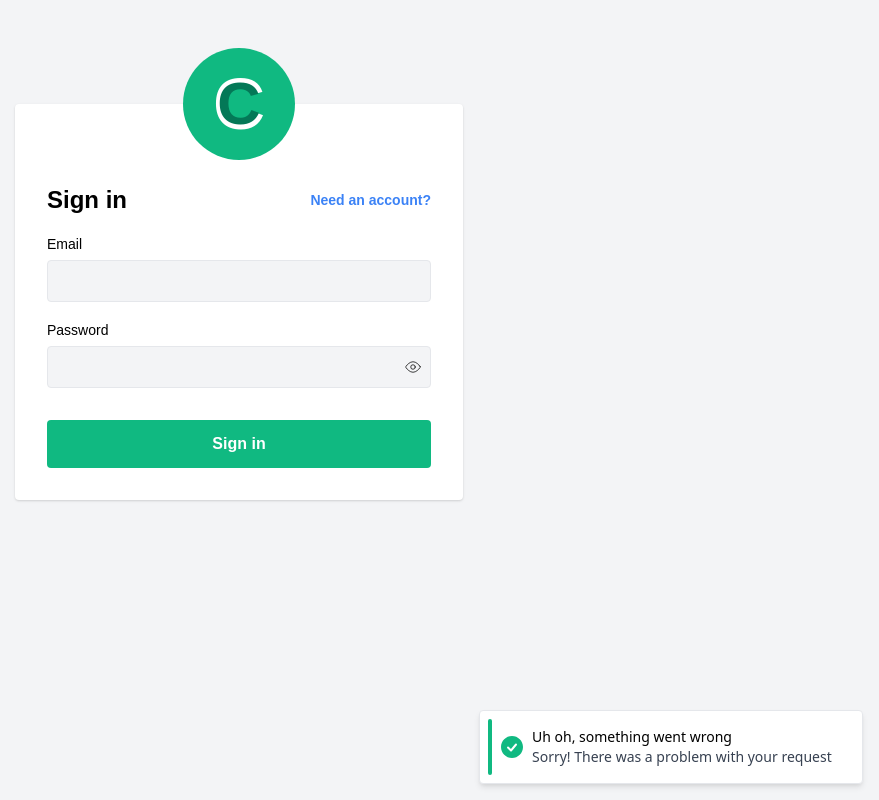
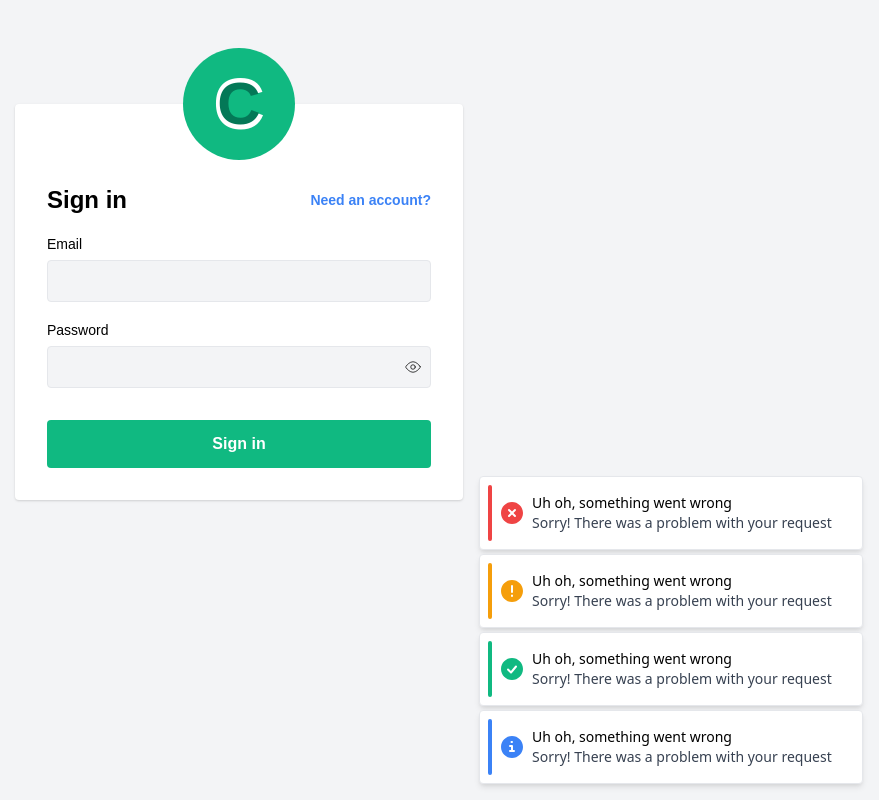
Before and after one commit to noahskorner/curabu, a Vue app in the folder client/: page /login in a window 1280 px wide. Shown: the whole page, without its empty margins (401-1280 px from the left). Built offline with nearby package versions, Linux system fonts and the light colour scheme.

Commit message:
Started alerts component, sketched out sidebar component.

```diff
--- a/client/src/assets/css/style.css
+++ b/client/src/assets/css/style.css
@@ -8,21 +8,33 @@
 /* CSS Variables **/
 :root {
   --font-primary: "Urbanist", sans-serif;
+  /* Theme Colors */
   --primary: theme("colors.green.500");
   --secondary: theme("colors.green.700");
+  /* Background Colors */
   --b-primary: theme("colors.white");
   --b-secondary: theme("colors.gray.100");
+  --b-secondary-op: rgba(243, 244, 246, 0.6);
+  --b-tertiary: theme("colors.gray.200");
+  /* Text Colors */
   --t-primary: theme("colors.black");
   --t-secondary: theme("colors.gray.700");
+  --t-tertiary: theme("colors.gray.500");
   --bd-primary: theme("colors.gray.200");
 }
 :root[data-theme="dark"] {
+  /* Theme Colors */
   --primary: theme("colors.green.500");
   --secondary: theme("colors.green.700");
+  /* Background Colors */
   --b-primary: theme("colors.gray.800");
   --b-secondary: theme("colors.gray.900");
+  --b-secondary-op: rgba(17, 24, 39, 0.4);
+  --b-tertiary: theme("colors.gray.700");
+  /* Text Colors */
   --t-primary: theme("colors.white");
   --t-secondary: theme("colors.blue.200");
+  --t-tertiary: theme("colors.gray.300");
   --bd-primary: theme("colors.gray.700");
 }
 
@@ -43,6 +55,9 @@
 }
 .bg-b-secondary {
   background-color: var(--b-secondary);
+}
+.hover\:bg-b-secondary-op:hover {
+  background-color: var(--b-secondary-op);
 }
 .bg-b-tertiary {
   background-color: var(--b-tertiary);
@@ -86,6 +101,9 @@
 }
 .text-t-secondary {
   color: var(--t-secondary);
+}
+.text-t-tertiary {
+  color: var(--t-tertiary);
 }
 
 /* Text Colors Hover */
--- a/client/src/common/constants.js
+++ b/client/src/common/constants.js
@@ -1,4 +1,9 @@
 const usernameRegex = /^[a-z0-9-_.]+$/;
 const emailRegex = /^(([^<>()[\]\\.,;:\s@"]+(\.[^<>()[\]\\.,;:\s@"]+)*)|(".+"))@((\[[0-9]{1,3}\.[0-9]{1,3}\.[0-9]{1,3}\.[0-9]{1,3}\])|(([a-zA-Z\-0-9]+\.)+[a-zA-Z]{2,}))$/;
-
-export { usernameRegex, emailRegex };
+const alertTypes = {
+  error: 0,
+  success: 1,
+  info: 2,
+  warning: 3,
+};
+export { usernameRegex, emailRegex, alertTypes };
--- a/client/src/components/common/layout/Alerts.vue
+++ b/client/src/components/common/layout/Alerts.vue
@@ -1,11 +1,24 @@
 <template>
-  <div class="fixed bottom-0 right-0 z-50 p-4">
+  <transition-group
+    tag="div"
+    class="fixed bottom-0 right-0 z-50 p-4"
+    name="slide-right"
+    appear
+  >
     <button
-      class="w-96 alert p-2 bg-b-primary shadow-md rounded flex justify-between items-stretch border-bd-primary border text-left"
+      v-for="alert in alerts"
+      @click="removeAlert(alert.id)"
+      :key="alert.id"
+      class="w-96 mt-1 p-2 bg-b-primary shadow-md rounded flex justify-between items-stretch border-bd-primary border text-left"
     >
       <div class="flex items-center">
-        <div class="h-full w-1 bg-green-500 rounded"></div>
+        <div
+          class="h-full w-1 rounded"
+          :class="alertBarClass(alert.type)"
+        ></div>
+        <!-- Success Icon -->
         <svg
+          v-if="alert.type === alertTypes.success"
           xmlns="http://www.w3.org/2000/svg"
           width="24"
           height="24"
@@ -20,23 +33,132 @@
             d="M12 1C5.925 1 1 5.925 1 12s4.925 11 11 11 11-4.925 11-11S18.075 1 12 1zm4.768 9.14a1 1 0 1 0-1.536-1.28l-4.3 5.159-2.225-2.226a1 1 0 0 0-1.414 1.414l3 3a1 1 0 0 0 1.475-.067l5-6z"
           />
         </svg>
+        <!-- Error Icon -->
+        <svg
+          v-else-if="alert.type === alertTypes.error"
+          xmlns="http://www.w3.org/2000/svg"
+          width="24"
+          height="24"
+          viewBox="0 0 24 24"
+          fill="currentColor"
+          stroke-width="2"
+          class="ai ai-CircleXFill text-red-500 mx-2"
+        >
+          <path
+            fill-rule="evenodd"
+            clip-rule="evenodd"
+            d="M12 1C5.925 1 1 5.925 1 12s4.925 11 11 11 11-4.925 11-11S18.075 1 12 1zm3.707 8.707a1 1 0 0 0-1.414-1.414L12 10.586 9.707 8.293a1 1 0 1 0-1.414 1.414L10.586 12l-2.293 2.293a1 1 0 1 0 1.414 1.414L12 13.414l2.293 2.293a1 1 0 0 0 1.414-1.414L13.414 12l2.293-2.293z"
+          />
+        </svg>
+        <!-- Warning Icon -->
+        <svg
+          v-else-if="alert.type === alertTypes.warning"
+          xmlns="http://www.w3.org/2000/svg"
+          width="24"
+          height="24"
+          viewBox="0 0 24 24"
+          fill="currentColor"
+          stroke-width="2"
+          class="ai ai-CircleAlertFill text-yellow-500 mx-2"
+        >
+          <path
+            fill-rule="evenodd"
+            clip-rule="evenodd"
+            d="M12 1C5.925 1 1 5.925 1 12s4.925 11 11 11 11-4.925 11-11S18.075 1 12 1zm1 6a1 1 0 1 0-2 0v6a1 1 0 1 0 2 0V7zm0 9.5a1 1 0 1 0-2 0v.5a1 1 0 1 0 2 0v-.5z"
+          />
+        </svg>
+        <!-- Info Icon -->
+        <svg
+          v-else-if="alert.type === alertTypes.info"
+          xmlns="http://www.w3.org/2000/svg"
+          width="24"
+          height="24"
+          viewBox="0 0 24 24"
+          fill="currentColor"
+          stroke-width="2"
+          class="ai ai-InfoFill text-blue-500 mx-2"
+        >
+          <path
+            fill-rule="evenodd"
+            clip-rule="evenodd"
+            d="M12 1C5.925 1 1 5.925 1 12s4.925 11 11 11 11-4.925 11-11S18.075 1 12 1zm-.5 5a1 1 0 1 0 0 2h.5a1 1 0 1 0 0-2h-.5zM10 10a1 1 0 1 0 0 2h1v3h-1a1 1 0 1 0 0 2h4a1 1 0 1 0 0-2h-1v-4a1 1 0 0 0-1-1h-2z"
+          />
+        </svg>
       </div>
       <div class="text-sm flex-grow flex flex-col justify-center py-2">
-        <h6 class="font-medium text-t-primary">Uh oh, something went wrong</h6>
+        <h6 class="font-medium text-t-primary">{{ alert.title }}</h6>
         <p class="text-t-secondary">
-          Sorry! There was a problem with your request
+          {{ alert.message }}
         </p>
       </div>
     </button>
-  </div>
+  </transition-group>
 </template>
 
 <script>
-export default {};
+import { alertTypes } from "../../../common/constants";
+import useAlerts from "../../../composables/useAlerts";
+export default {
+  setup() {
+    const { alerts, addAlert, removeAlert } = useAlerts();
+
+    const alertBarClass = (alertType) => {
+      switch (alertType) {
+        case alertTypes.success:
+          return ["bg-green-500"];
+        case alertTypes.error:
+          return ["bg-red-500"];
+        case alertTypes.warning:
+          return ["bg-yellow-500"];
+        case alertTypes.info:
+          return ["bg-blue-500"];
+      }
+    };
+
+    addAlert({
+      title: "Uh oh, something went wrong",
+      message: "Sorry! There was a problem with your request",
+      type: alertTypes.error,
+    });
+
+    setTimeout(
+      () =>
+        addAlert({
+          title: "Uh oh, something went wrong",
+          message: "Sorry! There was a problem with your request",
+          type: alertTypes.warning,
+        }),
+      1500
+    );
+
+    setTimeout(
+      () =>
+        addAlert({
+          title: "Uh oh, something went wrong",
+          message: "Sorry! There was a problem with your request",
+          type: alertTypes.success,
+        }),
+      3000
+    );
+
+    setTimeout(
+      () =>
+        addAlert({
+          title: "Uh oh, something went wrong",
+          message: "Sorry! There was a problem with your request",
+          type: alertTypes.info,
+        }),
+      4500
+    );
+
+    return {
+      alertTypes,
+      alerts,
+      alertBarClass,
+      removeAlert,
+    };
+  },
+};
 </script>
 
-<style scoped>
-.alert:active {
-  margin: -3px;
-}
-</style>
+<style scoped></style>
--- a/client/src/components/common/layout/Header.vue
+++ b/client/src/components/common/layout/Header.vue
@@ -1,6 +1,6 @@
 <template>
   <div
-    class="h-12 border-b border-bd-primary absolute top-0 left-64 header px-2 bg-b-primary"
+    class="h-12 border-b border-bd-primary absolute top-0 left-20 header px-2 bg-b-primary"
   >
     <div class="w-full h-full flex justify-end items-center">
       <router-link
@@ -53,6 +53,6 @@ export default {
 
 <style>
 .header {
-  width: calc(100% - 16rem);
+  width: calc(100% - 5rem);
 }
 </style>
--- a/client/src/components/common/ui/Logo.vue
+++ b/client/src/components/common/ui/Logo.vue
@@ -1,16 +1,39 @@
 <template>
   <div
-    class="w-28 h-28 rounded-full bg-primary flex justify-center items-center text-white relative"
+    :class="size"
+    class="rounded-full bg-primary flex justify-center items-center text-white relative"
   >
-    <span class="text-7xl font-bold relative flex justify-center items-center"
+    <span
+      :class="outerRingSize"
+      class="font-bold relative flex justify-center items-center"
       >C
-      <span class="absolute text-secondary text-6xl font-bold">C</span>
+      <span :class="innerRingSize" class="absolute text-secondary font-bold"
+        >C</span
+      >
     </span>
   </div>
 </template>
 
 <script>
-export default {};
+export default {
+  props: {
+    size: {
+      type: Array,
+      required: false,
+      default: () => ["w-28", "h-28"],
+    },
+    outerRingSize: {
+      type: Array,
+      required: false,
+      default: () => ["text-7xl"],
+    },
+    innerRingSize: {
+      type: Array,
+      required: false,
+      default: () => ["text-6xl"],
+    },
+  },
+};
 </script>
 
 <style></style>
--- /dev/null
+++ b/client/src/composables/useAlerts.js
@@ -0,0 +1,33 @@
+import { reactive, toRefs } from "vue";
+
+const state = reactive({
+  totalAlerts: 0,
+  alerts: [],
+});
+
+const addAlert = (alert) => {
+  state.totalAlerts++;
+  alert.id = state.totalAlerts;
+  state.alerts.push(alert);
+
+  setTimeout(() => {
+    removeAlert(alert.id);
+  }, 5000);
+};
+
+const removeAlert = (alertId) => {
+  state.alerts.splice(
+    state.alerts.findIndex((alert) => {
+      return alert.id === alertId;
+    }),
+    1
+  );
+};
+
+export default () => {
+  return {
+    ...toRefs(state),
+    addAlert,
+    removeAlert,
+  };
+};
--- a/client/src/composables/useAuth.js
+++ b/client/src/composables/useAuth.js
@@ -13,6 +13,8 @@ const state = reactive({
 });
 
 const setAccessToken = (accessToken) => {
+  const decoded = jwt_decode(accessToken);
+  console.log(decoded);
   const { email, exp, id, roles } = jwt_decode(accessToken);
 
   state.isAuthenticated = true;
--- a/client/src/views/Home.vue
+++ b/client/src/views/Home.vue
@@ -1,5 +1,5 @@
 <template>
-  <PageWrapper></PageWrapper>
+  <PageWrapper> </PageWrapper>
 </template>
 
 <script>
```
Also changed, not shown: client/src/components/common/layout/Sidebar.vue (+84 -9 lines).
